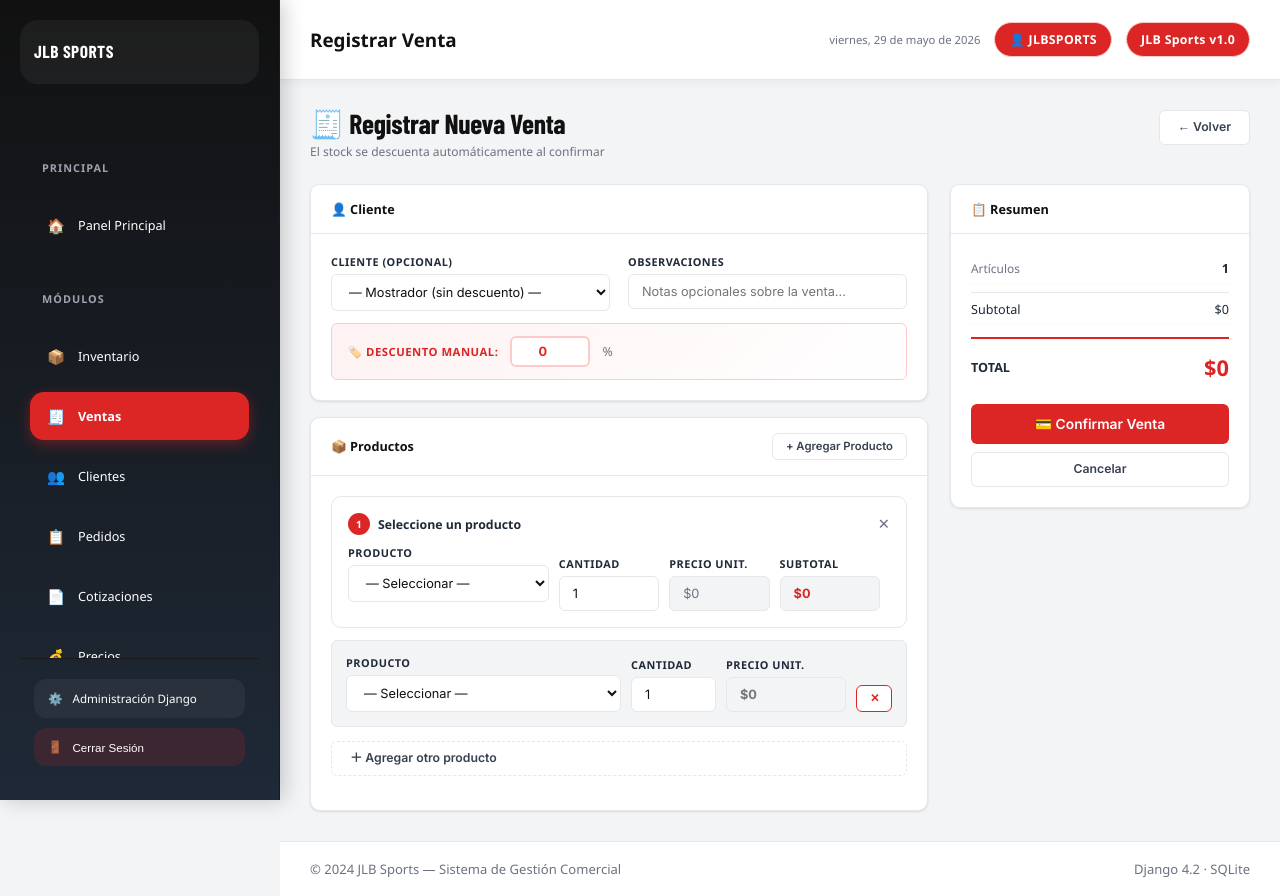
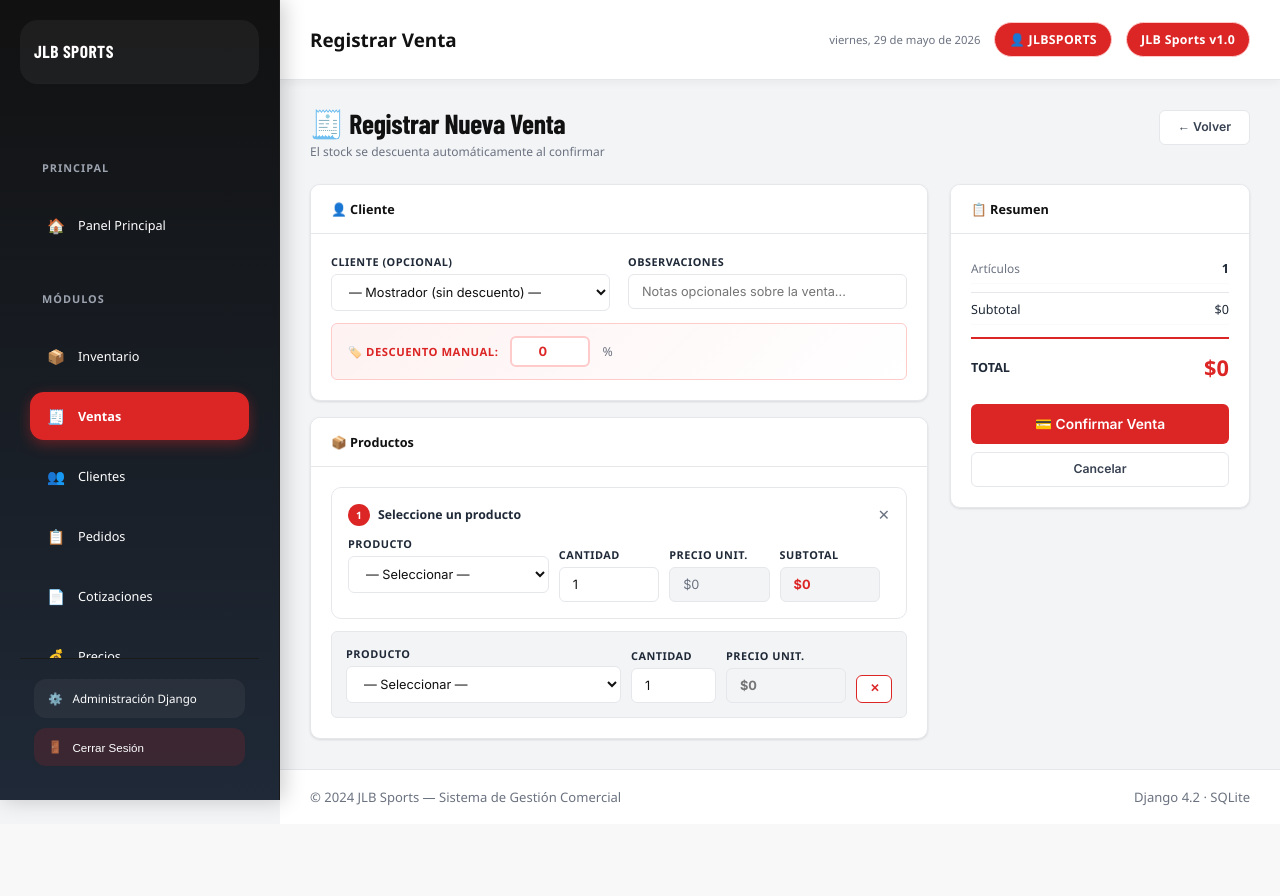
Before and after one commit to Pauuvl/JLB-SPORTS, a Django app: page /sales/new/ in a window 1280 px wide. After the commit the page ends 811 px from the top, so only its background shows below. Run offline with Django 4.2, Linux system fonts and the light colour scheme; a user stored in the database is signed in; data comes from the database, SQL or seed files in the repository; data that the repository does not hold is empty; some web fonts are replaced.

Commit message:
correcciones

```diff
--- a/templates/sales/sale_form.html
+++ b/templates/sales/sale_form.html
@@ -128,18 +128,13 @@
       <div class="tarjeta">
         <div class="tarjeta-cab">
           <span class="tarjeta-titulo">📦 Productos</span>
-          <button type="button" class="btn btn-outline btn-sm" onclick="agregarItem()">+ Agregar Producto</button>
         </div>
         <div class="tarjeta-cuerpo">
           {% if not products %}
           <div class="alerta alerta-warning">⚠️ No hay productos en el inventario.</div>
           {% endif %}
           <div id="items-lista"></div>
-          <div class="agregar-btn-wrap" id="btn-agregar-wrap">
-            <button type="button" class="btn btn-outline" onclick="agregarItem()" style="width:100%;border-style:dashed;">
-              ＋ Agregar otro producto
-            </button>
-          </div>
+
         </div>
       </div>
 
```
